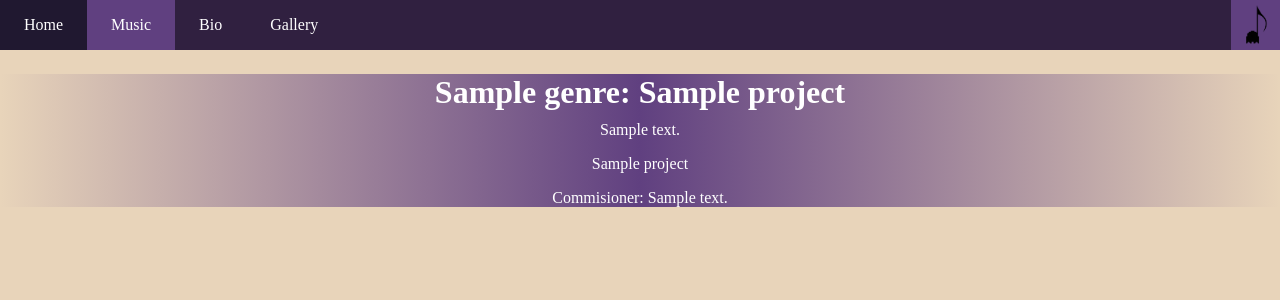
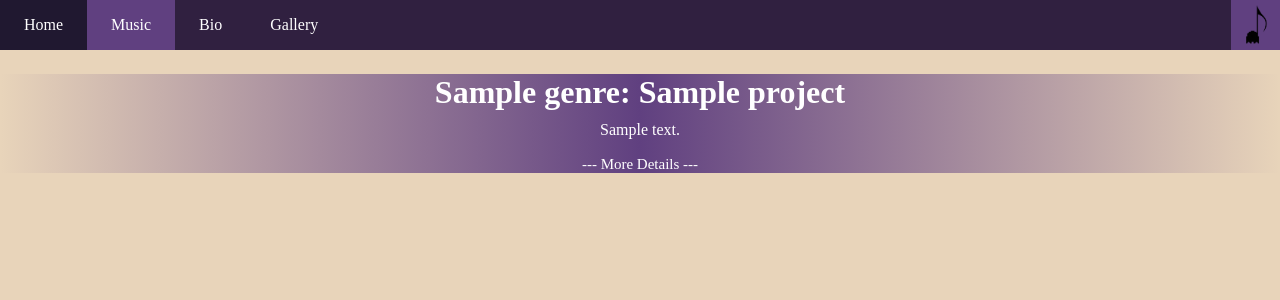
Before and after one commit to Mattsurao/mflynn-advTopics, a Flask app: template project/templates/music.html in a window 1280 px wide. Shown: the top 300 px of the page. Run offline with Flask 2, Linux system fonts and the light colour scheme; data comes from the database, SQL or seed files in the repository; both versions use the stored data as it was after the commit; the template is opened without the code that fills it: most values are stand-ins (such as "Sample title", 1, 10 or a date in 2020).

Commit message:
the accordions work!

```diff
--- a/project/models.py
+++ b/project/models.py
@@ -14,7 +14,7 @@ class Project(Base):
     # it will only be displayed if the user asks for more details
     # the name of the project
     name = Column(String(63), unique=True)
-    # my title for the project
+    # my title for the project (detail)
     title = Column(String(31))
     # the genre of the commision. Currently: Classical, Soundtrack
     genre = Column(String(10))
--- a/project/static/style.css
+++ b/project/static/style.css
@@ -78,6 +78,25 @@ div.proj_head p, h1 {
   margin-right: 30%;
 }
 
+button.details {
+  background-color: rgba(0, 0, 0, 0);
+  cursor: pointer;
+  font-family: Georgia Serif !important;
+  font-size: 15px !important;
+  color: white;
+  border: none;
+  outline: none;
+  padding: 0px;
+}
+
+button.details:hover {
+  color: rgb(231, 223, 255);
+}
+
+div.details_panel {
+  display: none;
+}
+
 /* Style Defenitions for individual tracks */
 
 div.track {
@@ -112,6 +131,10 @@ div.track a {
   text-decoration: none;
 }
 
+div.track a:hover {
+  color: rgb(231, 223, 255);
+}
+
 div.track h2 {
   margin-top: 0px;
   margin-bottom: 8px;
--- a/project/templates/music.html
+++ b/project/templates/music.html
@@ -28,10 +28,14 @@
       <div class=proj_head>
         <h1>{{ project.genre }}: {{ project.name }}</h1>
         <p>{{ project.desc }}</p>
-        <p>{{ project.title }}</p>
-        {% if project.commisioner != None %}
-          <p>Commisioner: {{ project.commisioner }}</p>
-        {% endif %}
+        <button class=details>--- More Details ---</button>
+        <div class=details_panel>
+          <p>Worked as {{ project.title }}, {{ project.date }}.
+            {% if project.commisioner != None %}
+              commisioned by {{ project.commisioner }}
+            {% endif %}
+          </p>
+        </div>
       </div>
 
       {% set tracks = all_tracks[project.id - 1] %}
@@ -84,6 +88,28 @@
 
   {% endfor %}
 
+  <script>
+    // set up the 'More Details' buttons (in the project headers)
+    var acc_buttons = document.getElementsByClassName('details');
+    var i;
+    for (i = 0;i < acc_buttons.length;i++){
+      acc_buttons[i].addEventListener('click', function(){
+        // change the text of the button
+        if (this.innerHTML === "--- More Details ---"){
+          this.innerHTML = "--- Less Details ---";
+        }else{
+          this.innerHTML = "--- More Details ---";
+        }
+        // chance the display state of the details panel
+        var panel = this.nextElementSibling;
+        if (panel.style.display === 'block'){
+          panel.style.display = 'none';
+        }else{
+          panel.style.display = 'block';
+        }
+      });
+    }
+  </script>
 
 </body>
 </html>
```
Also changed, not shown: project/static/scripts.js (added, +21 -0 lines), project/database.db.
